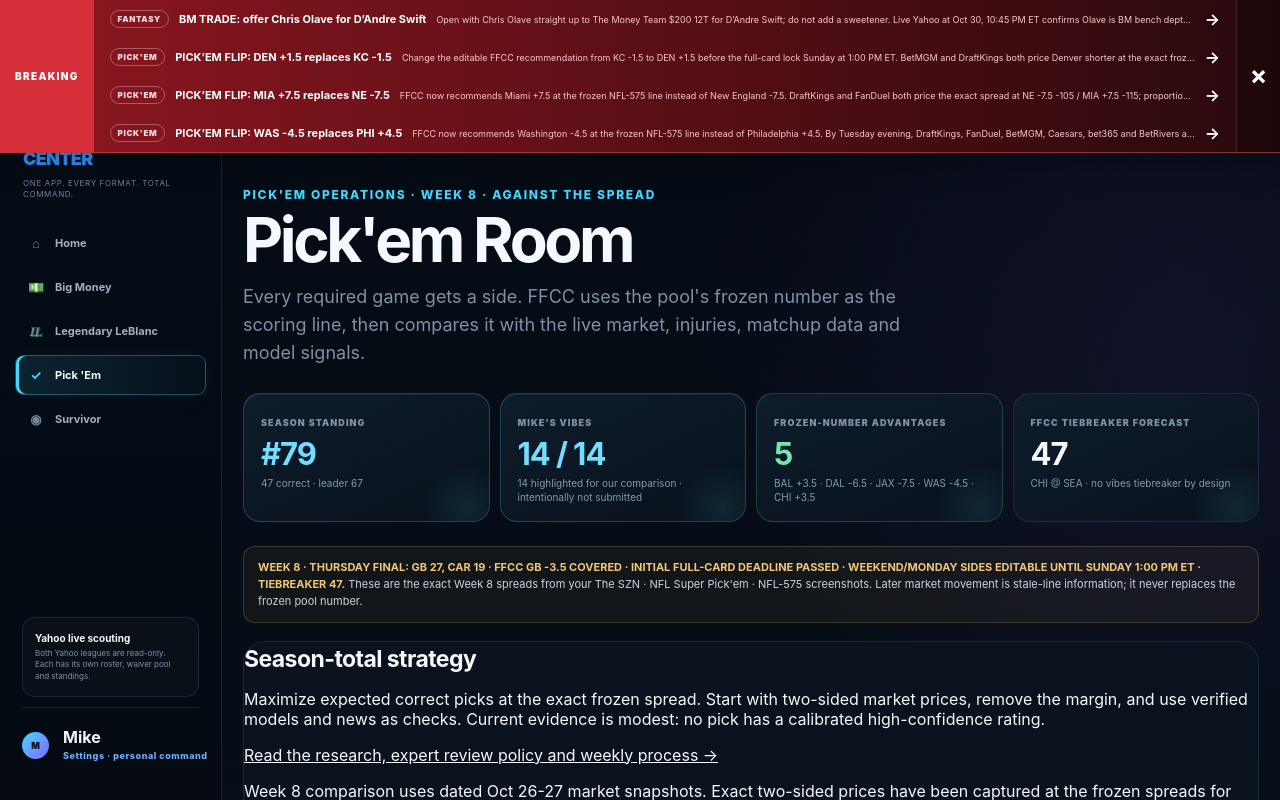
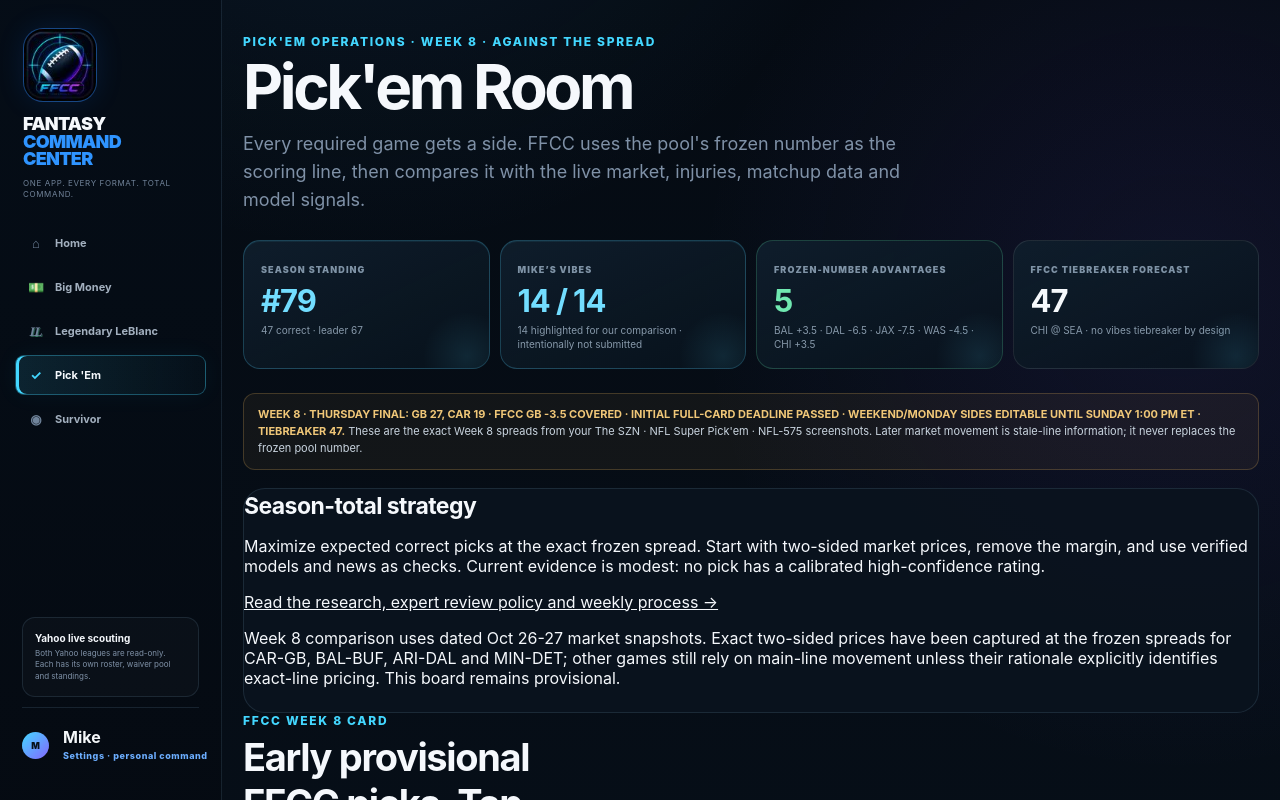
Before and after one commit to TipsyAntler/fantasy-command-center, a Next.js app: page /pickem in a window 1280 px wide. Shown: the top 800 px of the page. Built offline with nearby package versions, Linux system fonts and the light colour scheme.

Commit message:
Archive expired Week 8 alerts

```diff
--- a/data/actionable-alerts.ts
+++ b/data/actionable-alerts.ts
@@ -21,12 +21,12 @@ export function isActionableBreakingAlert(alert: ActionableAlert): boolean {
 }
 
 export const actionableAlerts: ActionableAlert[] = [
-  { id:"2026-w8-bm-trade-swift-for-olave-1030-2245", category:"Fantasy", headline:"BM TRADE: offer Chris Olave for D’Andre Swift", detail:"Open with Chris Olave straight up to The Money Team $200 12T for D’Andre Swift; do not add a sweetener. Live Yahoo at Oct 30, 10:45 PM ET confirms Olave is BM bench depth, while Swift is their flex/RB3 and Parker Washington is their WR3. This is a practical positional swap: Trade Lab’s Oct 27 half-PPR values are nearly even (Olave 45.3, Swift 44.5), while FantasyPros’ Oct 27 chart is somewhat higher on Swift (43.7 vs Olave 36.6), so it is a reasonable opening offer but not a certainty. Swift has 116 carries, 476 yards and seven rushing touchdowns through Week 7; Chicago’s Friday report kept Kyle Monangai out of practice. Walk away if the counter requires JSN, Tee Higgins, Brock Bowers, or Blake Corum; FFCC advice only, no offer was sent.", href:"/fantasy", active:true, pushRevision:"bm-swift-for-olave-trade-open-1030-2245" },
-  { id:"2026-w8-pickem-den-over-kc-flip-1030-1705", category:"Pick'em", headline:"PICK’EM FLIP: DEN +1.5 replaces KC -1.5", detail:"Change the editable FFCC recommendation from KC -1.5 to DEN +1.5 before the full-card lock Sunday at 1:00 PM ET. BetMGM and DraftKings both price Denver shorter at the exact frozen pool spread; proportional de-vig is 50.4% and 51.1% DEN (median 50.75%). A timestamped FanDuel market snapshot has also crossed through zero to DEN -1.5. Evidence label: small exact-line price lean; no calibrated high-confidence claim. Mike’s KC -1.5 remains a vibe only; no The SZN submission is inferred or changed.", href:"/pickem", active:true, pushRevision:"den-over-kc-exact-line-flip-1030-1705" },
+  { id:"2026-w8-bm-trade-swift-for-olave-1030-2245", category:"Fantasy", headline:"BM TRADE: offer Chris Olave for D’Andre Swift", detail:"Open with Chris Olave straight up to The Money Team $200 12T for D’Andre Swift; do not add a sweetener. Live Yahoo at Oct 30, 10:45 PM ET confirms Olave is BM bench depth, while Swift is their flex/RB3 and Parker Washington is their WR3. This is a practical positional swap: Trade Lab’s Oct 27 half-PPR values are nearly even (Olave 45.3, Swift 44.5), while FantasyPros’ Oct 27 chart is somewhat higher on Swift (43.7 vs Olave 36.6), so it is a reasonable opening offer but not a certainty. Swift has 116 carries, 476 yards and seven rushing touchdowns through Week 7; Chicago’s Friday report kept Kyle Monangai out of practice. Walk away if the counter requires JSN, Tee Higgins, Brock Bowers, or Blake Corum; FFCC advice only, no offer was sent.", href:"/fantasy", active:false, pushRevision:"bm-swift-for-olave-trade-open-1030-2245" },
+  { id:"2026-w8-pickem-den-over-kc-flip-1030-1705", category:"Pick'em", headline:"PICK’EM FLIP: DEN +1.5 replaces KC -1.5", detail:"Change the editable FFCC recommendation from KC -1.5 to DEN +1.5 before the full-card lock Sunday at 1:00 PM ET. BetMGM and DraftKings both price Denver shorter at the exact frozen pool spread; proportional de-vig is 50.4% and 51.1% DEN (median 50.75%). A timestamped FanDuel market snapshot has also crossed through zero to DEN -1.5. Evidence label: small exact-line price lean; no calibrated high-confidence claim. Mike’s KC -1.5 remains a vibe only; no The SZN submission is inferred or changed.", href:"/pickem", active:false, pushRevision:"den-over-kc-exact-line-flip-1030-1705" },
   { id:"2026-w8-bm-goedert-over-henderson-1029-1744", category:"Fantasy", headline:"BM LINEUP FLIP: start Dallas Goedert over TreVeyon Henderson", detail:"Live Yahoo shows TreVeyon Henderson in BM’s FLEX and Dallas Goedert on the bench. New England’s official Thursday report says Henderson did not practice because of illness; independently, his recent role has fallen to 6.5 touches and a 23.8% snap share since Week 6. Goedert has an 18.8% target share with Tanner McKee and faces a Washington defense allowing the third-most fantasy points per opportunity to tight ends. Move Goedert into the FLEX over Henderson before Henderson’s Sunday 4:25 PM ET kickoff. Advice only; no Yahoo mutation was performed.", href:"/leagues", active:false, pushRevision:"bm-goedert-over-henderson-illness-role-1029-1744" },
   { id:"2026-w8-pickem-submit-initial-card-1029-0409", category:"Pick'em", headline:"SUBMIT WEEK 8 CARD BY 8:15 PM ET", detail:"Save all 14 FFCC sides and tiebreaker 47 before CAR-GB kickoff. NFL-575 requires an initial full card tonight; weekend and Monday sides remain editable until Sunday 1:00 PM ET.", href:"/pickem", active:false, pushRevision:"week8-initial-card-deadline-1029-0409" },
-  { id:"2026-w8-pickem-mia-over-ne-flip-1028-1116", category:"Pick'em", headline:"PICK’EM FLIP: MIA +7.5 replaces NE -7.5", detail:"FFCC now recommends Miami +7.5 at the frozen NFL-575 line instead of New England -7.5. DraftKings and FanDuel both price the exact spread at NE -7.5 -105 / MIA +7.5 -115; proportional de-vig gives Miami 51.1% at each book. Wednesday morning OOSTA and Fantasy Alarm consensus also moved to NE -7, so the pool gives Miami the hook above the key 7. Evidence label: small exact-line price lean. Mike’s NE -7.5 remains a vibe only and is not treated as submitted.", href:"/pickem#ne-mia", active:true, pushRevision:"mia-over-ne-exact-line-flip-1028-1116" },
-  { id:"2026-w8-pickem-was-over-phi-flip-1027-1908", category:"Pick'em", headline:"PICK’EM FLIP: WAS -4.5 replaces PHI +4.5", detail:"FFCC now recommends Washington -4.5 at the frozen NFL-575 line instead of Philadelphia +4.5. By Tuesday evening, DraftKings, FanDuel, BetMGM, Caesars, bet365 and BetRivers all displayed WAS -5.5, while CBS displayed Washington -5, so the pool asks Washington to cover roughly one point less than the broad current market. Jalen Hurts is on injured reserve and Philadelphia is monitoring additional offensive injuries, but the market move is the primary signal. Evidence label: frozen-number advantage with uncalibrated size; no exact-line cover probability is claimed. Mike’s PHI +4.5 remains a vibe only and is not treated as submitted.", href:"/pickem#phi-was", active:true, pushRevision:"was-over-phi-market-flip-1027-1908" },
+  { id:"2026-w8-pickem-mia-over-ne-flip-1028-1116", category:"Pick'em", headline:"PICK’EM FLIP: MIA +7.5 replaces NE -7.5", detail:"FFCC now recommends Miami +7.5 at the frozen NFL-575 line instead of New England -7.5. DraftKings and FanDuel both price the exact spread at NE -7.5 -105 / MIA +7.5 -115; proportional de-vig gives Miami 51.1% at each book. Wednesday morning OOSTA and Fantasy Alarm consensus also moved to NE -7, so the pool gives Miami the hook above the key 7. Evidence label: small exact-line price lean. Mike’s NE -7.5 remains a vibe only and is not treated as submitted.", href:"/pickem#ne-mia", active:false, pushRevision:"mia-over-ne-exact-line-flip-1028-1116" },
+  { id:"2026-w8-pickem-was-over-phi-flip-1027-1908", category:"Pick'em", headline:"PICK’EM FLIP: WAS -4.5 replaces PHI +4.5", detail:"FFCC now recommends Washington -4.5 at the frozen NFL-575 line instead of Philadelphia +4.5. By Tuesday evening, DraftKings, FanDuel, BetMGM, Caesars, bet365 and BetRivers all displayed WAS -5.5, while CBS displayed Washington -5, so the pool asks Washington to cover roughly one point less than the broad current market. Jalen Hurts is on injured reserve and Philadelphia is monitoring additional offensive injuries, but the market move is the primary signal. Evidence label: frozen-number advantage with uncalibrated size; no exact-line cover probability is claimed. Mike’s PHI +4.5 remains a vibe only and is not treated as submitted.", href:"/pickem#phi-was", active:false, pushRevision:"was-over-phi-market-flip-1027-1908" },
   { id:"2026-w8-ll-purdy-bye-add-baker-1029-1222", category:"Fantasy", headline:"LL QB ACTION RESOLVED: Malik Willis starting", detail:"Live Yahoo now shows Malik Willis added for Kendrick Bourne and starting at QB, with bye-week Brock Purdy on the bench. Mike confirmed Baker Mayfield remains on waivers until Saturday and prefers not to spend a claim; Yahoo’s generic available flag does not expose that clearance timing. The urgent QB-empty-slot risk is resolved, so this alert is archived. Reassess Baker only after he clears and only if fresh evidence supports a meaningful upgrade over Willis. Advice only; no Yahoo mutation was performed.", href:"/leagues", active:false, pushRevision:"ll-baker-action-simplified-live-yahoo-1030-1254" },
   { id:"2026-w8-bm-higgins-over-olave-bye-1026-2110", category:"Fantasy", headline:"BM LINEUP ACTION: start Tee Higgins for Chris Olave’s Week 8 bye", detail:"New Orleans is on bye in Week 8, so Chris Olave cannot remain in BM’s starting WR group. Move Tee Higgins—active in Week 7 and coming off six catches for 148 yards and a touchdown—from the bench into Olave’s WR slot. Christian Kirk is also unavailable because San Francisco is on bye, making Higgins the direct in-roster replacement; keep Omar Cooper Jr. and Jaxon Smith-Njigba starting unless later injury news changes the order.", href:"/leagues", active:false, pushRevision:"higgins-over-olave-bye-1026-2110" },
   { id:"2026-w8-ll-gordon-over-allgeier-1026-1121", category:"Fantasy", headline:"LL LINEUP FLIP: start Ollie Gordon II over Tyler Allgeier", detail:"Miami has made Gordon its lead back with De’Von Achane out for the season. Gordon followed 88 rushing yards and a touchdown in Week 5 with 25 carries for 103 yards and another touchdown against the Jets, giving him 188 rushing yards across his past two games. Start Gordon at LL RB2 over Allgeier for Week 8 against New England; Allgeier managed 19 yards on eight carries Sunday and remains in an Arizona committee, with Jeremiyah Love’s return still possible. Recheck practice reports for Gordon and Jaylen Wright, but the current workload gap is large enough to make Gordon the clear early-week choice.", href:"/leagues", active:false, pushRevision:"gordon-lead-back-start-1026-1121" },
```
